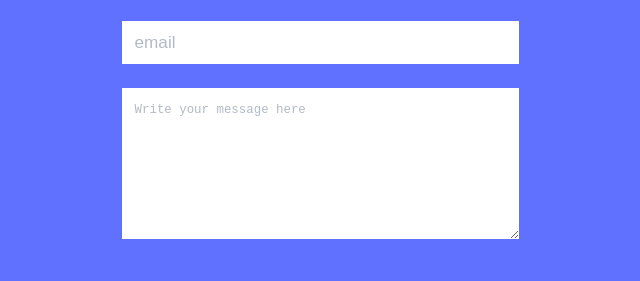
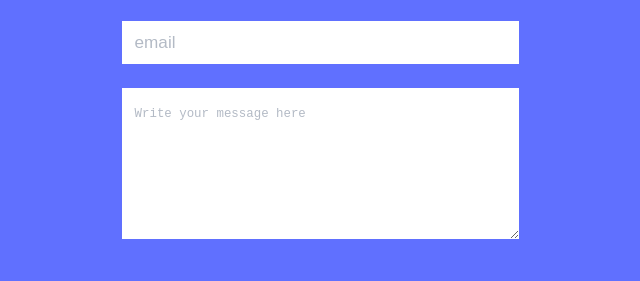
Before and after one commit to alex1779/portfolio_v2, a website: page index.html in a window 1280 px wide. Shown: the part 4136-4417 px from the top of the page, 320-960 px from the left. Drawn offline with nearby package versions, Linux system fonts and the light colour scheme.

Commit message:
Fixing error on message contact form.

```diff
--- a/css/style.css
+++ b/css/style.css
@@ -1138,7 +1138,7 @@ ul {
   border-radius: 2vw;
   font-weight: 400;
   font-size: 4vw;
-  line-height: 7.5vw;
+  line-height: 5vw;
   color: #172b4d;
   padding-left: 4vw;
   border: none;
@@ -2585,7 +2585,7 @@ ul {
     border-radius: inherit;
     font-weight: 400;
     font-size: 0.97vw;
-    line-height: 0.5vw;
+    line-height: 1.2vw;
     color: #172b4d;
     padding: 1.5vw 3vw 1vw 1vw;
     border: none;
```
